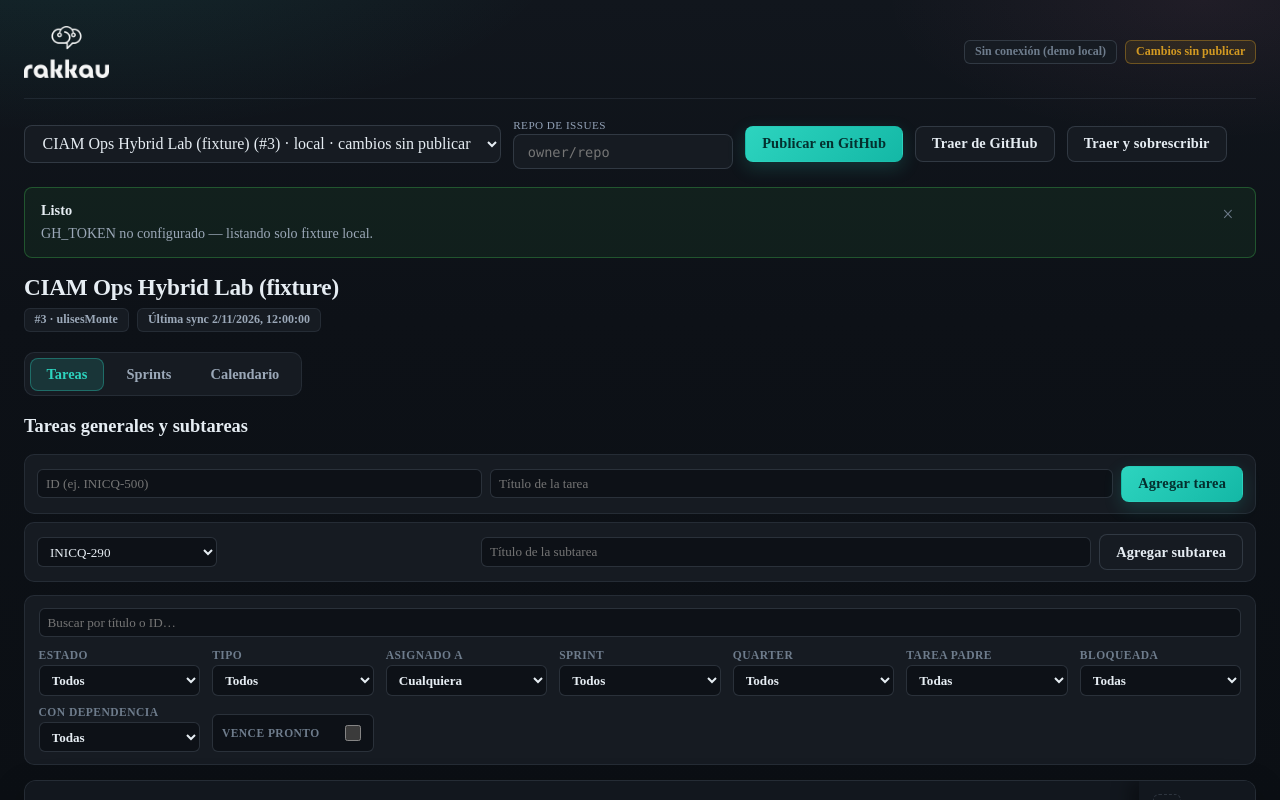
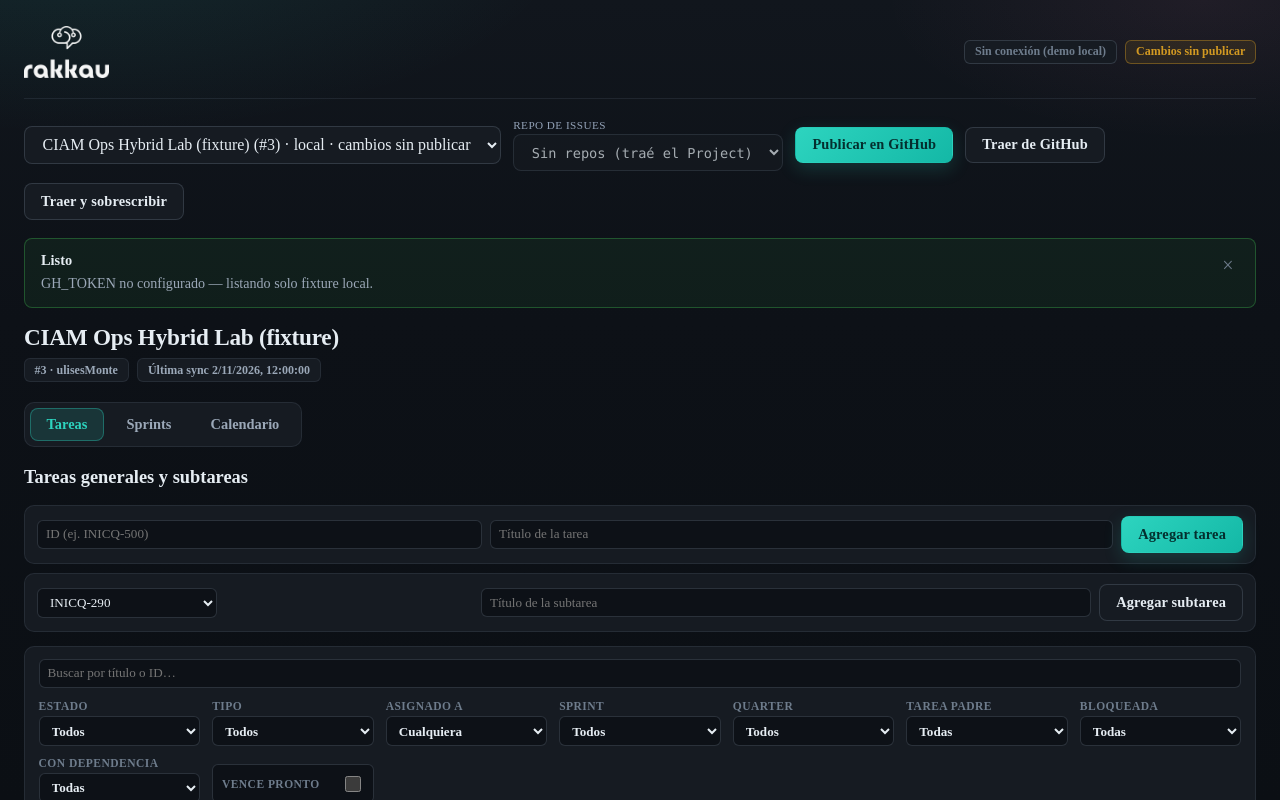
Before and after one commit to ulisesMonte/rakkau-pm, a Next.js app: page / in a window 1280 px wide. Shown: the top 800 px of the page. Built offline with nearby package versions, Linux system fonts and the light colour scheme.

Commit message:
Use GitHub select for issue repository
Replace free-text datalist with a <select> populated from Project-linked
GitHub repositories discovered on list/pull.

```diff
--- a/app/globals.css
+++ b/app/globals.css
@@ -156,8 +156,8 @@ textarea {
   color: var(--rk-muted, #94a3b8);
 }
 
-.rk-repo-input {
-  min-width: 220px;
+.rk-repo-select {
+  min-width: 240px;
   font-family: ui-monospace, SFMono-Regular, Menlo, Consolas, monospace;
   font-size: 0.85rem;
 }
--- a/components/OpsDashboard.tsx
+++ b/components/OpsDashboard.tsx
@@ -642,14 +642,12 @@ export function OpsDashboard() {
 
         <label className="rk-repo-picker">
           <span className="rk-repo-picker-label">Repo de issues</span>
-          <input
-            className="rk-select rk-repo-input"
-            list="rk-issue-repo-options"
+          <select
+            className="rk-select rk-repo-select"
             value={project?.issueRepository ?? ""}
-            disabled={!project || busy}
-            placeholder="owner/repo"
+            disabled={!project || busy || issueRepoOptions.length === 0}
             aria-label="Repo de issues"
-            title="Repositorio donde se crean issues y sub-issues al publicar"
+            title="Repos de GitHub vinculados al Project (issues / sub-issues al publicar)"
             onChange={(e) => {
               const value = e.target.value.trim();
               commitLocal((prev) => ({
@@ -659,17 +657,22 @@ export function OpsDashboard() {
                   new Set([
                     ...(prev.availableRepositories ?? []),
                     ...issueRepoOptions,
-                    ...(value ? [value] : []),
                   ]),
                 ),
               }));
             }}
-          />
-          <datalist id="rk-issue-repo-options">
+          >
+            <option value="">
+              {issueRepoOptions.length
+                ? "Elegí un repo de GitHub…"
+                : "Sin repos (traé el Project)"}
+            </option>
             {issueRepoOptions.map((r) => (
-              <option key={r} value={r} />
+              <option key={r} value={r}>
+                {r}
+              </option>
             ))}
-          </datalist>
+          </select>
         </label>
 
         <button
```
Also changed, not shown: 2 other files (tests, documents, lock files or other folders).
